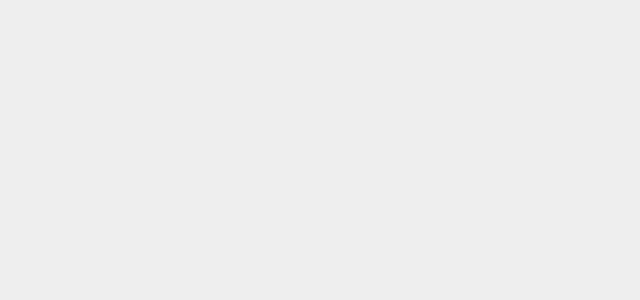
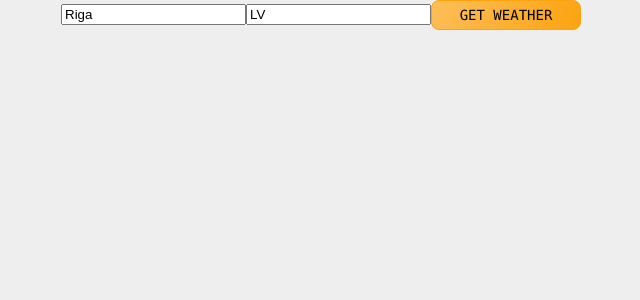
Before and after one commit to devmartynov/lav-fronend-react-review, a React (Create React App) app: page /weather in a window 1280 px wide. Shown: the top 300 px of the page, without its empty margins (319-959 px from the left). Built offline with nearby package versions, Linux system fonts and the light colour scheme.

Commit message:
added weather section

```diff
--- a/src/components/App/App.js
+++ b/src/components/App/App.js
@@ -7,6 +7,7 @@ import Home from "../Home/Home";
 
 import { createBrowserHistory } from 'history';
 import CurrencyConverter from '../CurrencyConverter/CurrencyConverter';
+import Weather from '../Weather/Weather';
 export const history = createBrowserHistory();
 
 class App extends Component {
@@ -25,6 +26,7 @@ class App extends Component {
             <Route path="/login" component={LoginPage} ></Route>
             <Route path="/home" component={Home} ></Route>
             <Route path="/currencyConverter" component={CurrencyConverter} ></Route>
+            <Route path="/weather" component={Weather} ></Route>
             {/* <PrivateRoute path="/home" ><Home /></PrivateRoute> */}
           </Switch>
         </Router>
--- a/src/components/CurrencyConverter/CCMain/CCMain.js
+++ b/src/components/CurrencyConverter/CCMain/CCMain.js
@@ -25,7 +25,7 @@ class CCMain extends Component {
                 //console.log(currencyAr);
                 this.setState({
                     currencyList: currencyAr
-                }, () => console.log(this.state.currencyList))
+                })
             })
             .catch((err) => {
                 console.log('Error = ', err);
@@ -58,7 +58,7 @@ class CCMain extends Component {
         fetch(`https://api.exchangeratesapi.io/latest?base=${this.state.currencyBase}&symbols=${this.state.currencyTo}`)
             .then((res) => { return res.json() })
             .then((result) => {
-                console.log(result.rates);
+                //console.log(result.rates);
                 this.setState({
                     finalResult: result.rates[this.state.currencyTo] * this.state.currencyAmount
                 }, () => { console.log('result = ', this.state.finalResult) })
--- a/src/components/Home/Home.js
+++ b/src/components/Home/Home.js
@@ -5,6 +5,7 @@ import { Auth } from '../LoginPage/LoginPage';
 import ProfilePage from '../ProfilePage/ProfilePage';
 import PropertiesPage from '../PropertiesPage/PropertiesPage';
 import CurrencyConverter from '../CurrencyConverter/CurrencyConverter';
+import Weather from '../Weather/Weather';
 
 const routes = [
     {
@@ -18,6 +19,10 @@ const routes = [
     {
         path: "/currencyConverter",
         main: CurrencyConverter
+    },
+    {
+        path: "/weather",
+        main: Weather
     },
     {
         path: "/",
@@ -75,7 +80,7 @@ const Home = () => {
                                 <div className="menuBar__options-content">
                                     <p><Link to="/home">Home</Link></p>
                                     <p><Link to="/properties">Service</Link></p>
-                                    <p><Link to="/properties">Weather</Link></p>
+                                    <p><Link to="/weather">Weather</Link></p>
                                     <p><Link to="/properties">Movie</Link></p>
                                     <p><Link to="/currencyConverter">Currency Converter</Link></p>
                                     <p><Link to="/properties">Calculator</Link></p>
--- /dev/null
+++ b/src/components/Weather/Weather.css
@@ -0,0 +1,16 @@
+.button-weather__orange {
+    height: 30px;
+    font-size: 14px;
+    border-radius: 8px;
+    outline: none;
+    border: 1px solid #fca311;
+    background-color: #fca311;
+    background-image: linear-gradient(-245deg, rgba(255, 255, 255, 0.3) 0%, rgba(255, 255, 255, 0) 100%);
+    width: 150px;
+}
+.weather-error {
+    color: red;
+}
+.weather-block__center {
+    text-align: center;
+}
--- /dev/null
+++ b/src/components/Weather/Weather.js
@@ -0,0 +1,114 @@
+import React, { Component } from 'react';
+import './Weather.css';
+
+const initiateState = {
+    temp: '',
+    maxTemp: '',
+    minTemp: '',
+    main: '',
+    city: 'Riga',
+    cityToShow: '',
+    countryToShow:'',
+    country: 'LV',
+    showWeather: false,
+    showError: false
+}
+
+class Weather extends Component {
+    constructor(props) {
+        super(props);
+        this.state = initiateState;
+    }
+
+    onChange = (e) => {
+        e.preventDefault();
+        if (e.target.name === "city") {
+            this.setState({
+                city: e.target.value
+            })
+        }
+        if (e.target.name === "country") {
+            this.setState({
+                country: e.target.value
+            })
+        }
+    }
+    getWeather = (e) => {
+        e.preventDefault();
+        console.log('Getting weather ...');
+        fetch(`http://api.openweathermap.org/data/2.5/weather?q=${this.state.city},${this.state.country}&units=metric&appid=${process.env.REACT_APP_WEATHER_APPID}`)
+            .then((res) => { return res.json() })
+            .then((result) => {
+                //console.log(result.weather[0].main);
+                if (!this.state.showWeather) {
+                    this.setState({
+                        showWeather: !this.state.showWeather
+                    })
+                }
+                this.setState({
+                    minTemp: result.main.temp_min,
+                    maxTemp: result.main.temp_max,
+                    temp: result.main.temp,
+                    main: result.weather[0].description,
+                    cityToShow: this.state.city,
+                    countryToShow: this.state.country,
+                    showError: false
+                })
+            })
+            .catch(err => {
+                console.log('Error = ', err);
+                this.setState({
+                    showWeather: false,
+                    showError: true
+                })
+            })
+    }
+
+    render() {
+        const { city, country } = this.state;
+        return (
+            <div className="weather-block__center">
+                <input type="text"
+                    name="city"
+                    value={city}
+                    onChange={this.onChange} />
+                <input type="text"
+                    name="country"
+                    value={country}
+                    onChange={this.onChange} />
+                <button className="button-weather__orange"
+                    onClick={this.getWeather}>Get Weather</button>
+                <div> {this.state.showWeather && <React.Fragment>
+                    <div>
+                        <h2>
+                            {this.state.cityToShow}<span>, </span>
+                            {this.state.countryToShow}
+                        </h2>
+                    </div>
+                    <div>
+                        <h3><p>Temperature</p>
+                            {this.state.temp}
+                        </h3>
+                    </div>
+                    <div>
+                        <h3>
+                            <p>Min. temp</p>
+                            {this.state.minTemp}
+                        </h3>
+                        <h3>
+                           <p>Max. temp</p>
+                          {this.state.maxTemp}
+                        </h3>
+                    </div>
+                    <div> <h3>
+                        {this.state.main}</h3>
+                    </div> </React.Fragment>}
+                    {this.state.showError && <div className="weather-error">Incorrect City or Country</div>}
+                </div>
+
+            </div>
+        )
+    }
+
+}
+export default Weather;
```
Also changed, not shown: 1 other file (tests, documents, lock files or other folders).
